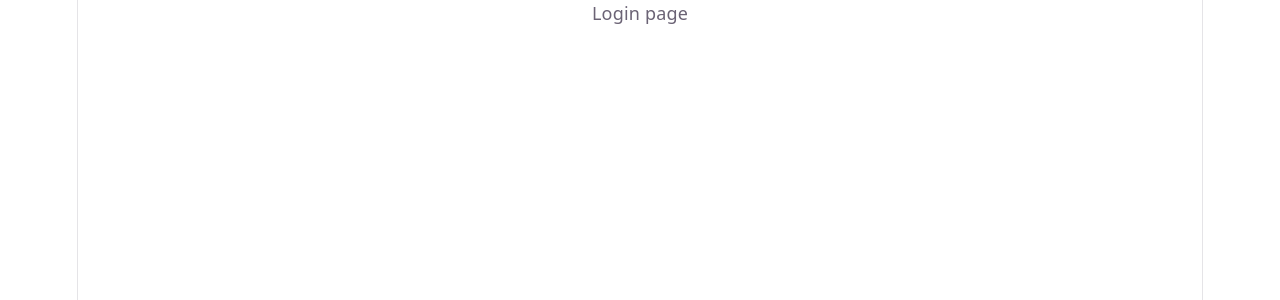
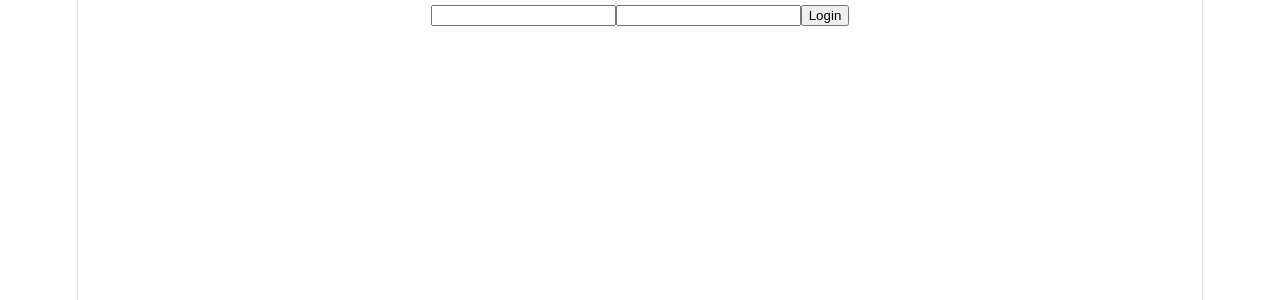
Before and after one commit to TiborGrznar/task-app, a React (Vite) app in the folder frontend/: page /login in a window 1280 px wide. Shown: the top 300 px of the page. Built offline with nearby package versions, Linux system fonts and the light colour scheme.

Commit message:
Add working login page with real form and API call

```diff
--- a/frontend/src/pages/Login.tsx
+++ b/frontend/src/pages/Login.tsx
@@ -1,5 +1,38 @@
+import React, { useState } from "react";
+import { useNavigate } from "react-router-dom";
+import { useAuth } from "../context/useAuth";
+
+
+
+
 function Login() {
-    return <div>Login page</div>;
+    const navigate = useNavigate();
+    const { login } = useAuth();
+    const [email, setEmail] = useState("");
+    const [password, setPassword] = useState("");
+
+    const handleSubmit = async (event: React.SyntheticEvent<HTMLFormElement>) => {
+        event.preventDefault();
+
+        await login(email, password);
+        navigate("/tasks");
+    };
+
+    return (
+        <form onSubmit={handleSubmit}>
+            <input
+                type="email"
+                value={email}
+                onChange={(event: React.ChangeEvent<HTMLInputElement>) => setEmail(event.target.value)}
+            />
+            <input
+                type="password"
+                value={password}
+                onChange={(event: React.ChangeEvent<HTMLInputElement>) => setPassword(event.target.value)}
+            />
+            <button type="submit">Login</button>
+        </form>
+    );
 }
 
 export default Login;
```
